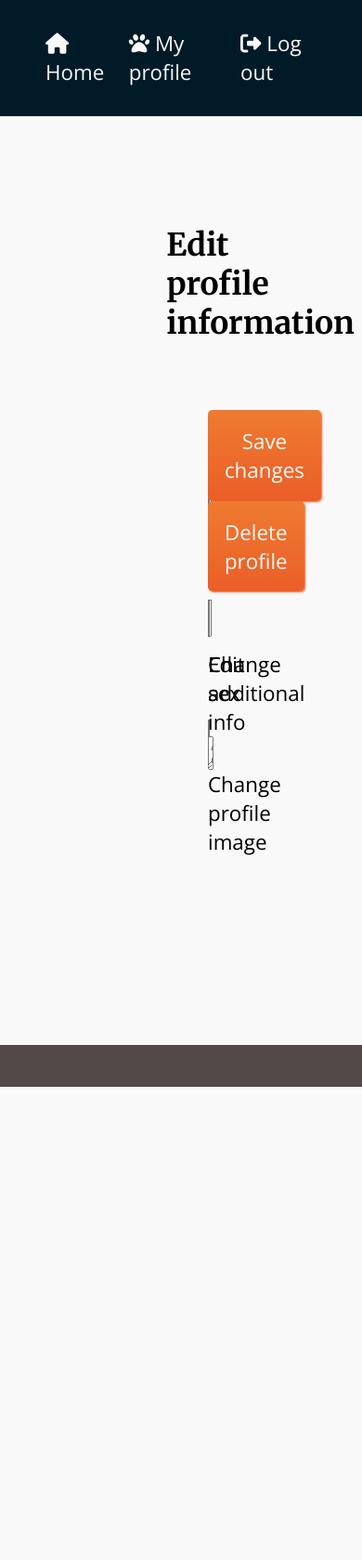
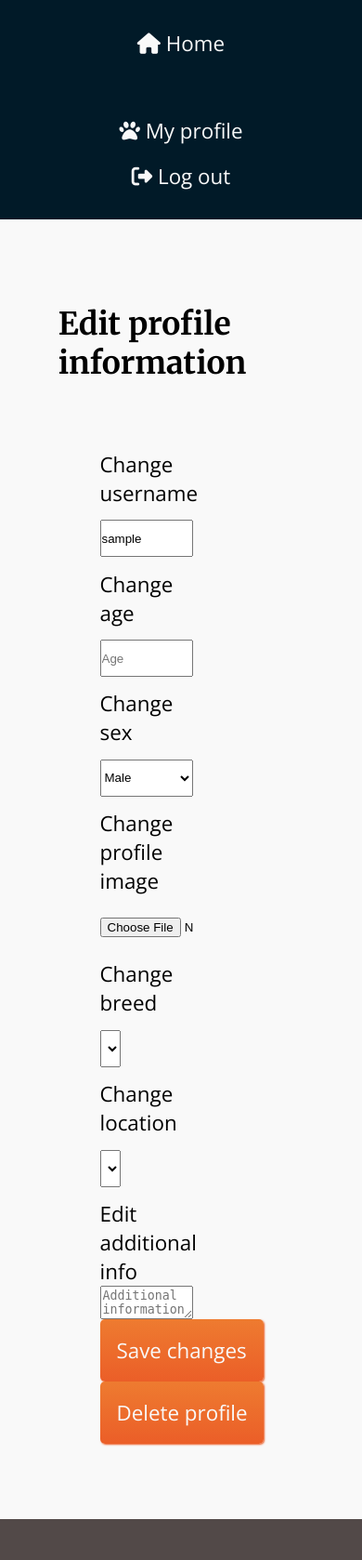
Before and after one commit to sophel93/dogster, a PHP site: page /edit-profile.php in a window 390 px wide. Shown: the whole page at 93% size. Before the commit the page ends 1169 px from the top, so only its background shows below. Run offline with PHP 8.4, Linux system fonts and the light colour scheme; the visitor is signed in with stand-in values (Sample User, id 1); data that the repository does not hold is empty; some libraries are stand-ins or nearby versions.

```diff
--- a/css/styles.css
+++ b/css/styles.css
@@ -87,6 +87,9 @@ nav > div > ul{
 .hero{
     height: 100vh;
     position: relative;
+    /*background-image: url('../images/729709408-huge.jpg');
+    background-position: center;
+    background-size: cover;*/
 }
 
 .hero-content-wrapper{
@@ -143,7 +146,7 @@ button{
     font-size: inherit;
     box-shadow: 1px 1px 2px var(--flame);
     transition: 0.3s;
-    /*max-width: fit-content;*/
+    width: fit-content;
 }
 
 button:hover{
@@ -212,3 +215,25 @@ form > h1{
     margin: 1em 0 0 0;
     flex-basis: 100%;
 }
+@media (max-width: 575.98px){
+    main{
+        padding: 2.8em 1.6em 1.6em 2.8em;
+    }
+
+    nav > div{
+        flex-flow: column;
+    }
+    nav > div > ul{
+        flex-flow: column;
+        justify-content: center;
+        align-items: center;
+        padding: 0;
+    }
+    .ul-rtl{
+        padding: 0;
+    }
+
+    .edit-profile{
+        flex-flow: column;
+    }
+}
--- a/index.php
+++ b/index.php
@@ -23,7 +23,7 @@ if (isset($_SESSION['id'])) {
 
                 <ul class="users-list">
                     <?php while ($row = mysqli_fetch_assoc($result)) {
-                        if ($row['id'] !== $_SESSION['id']) {?>
+                        if (intval($row['id']) !== $_SESSION['id']) {?>
 
                             <li>
                                 <div>
```
Also changed, not shown: homepage.php (+11 -15 lines), includes/functions.inc.php (+19 -12 lines).
